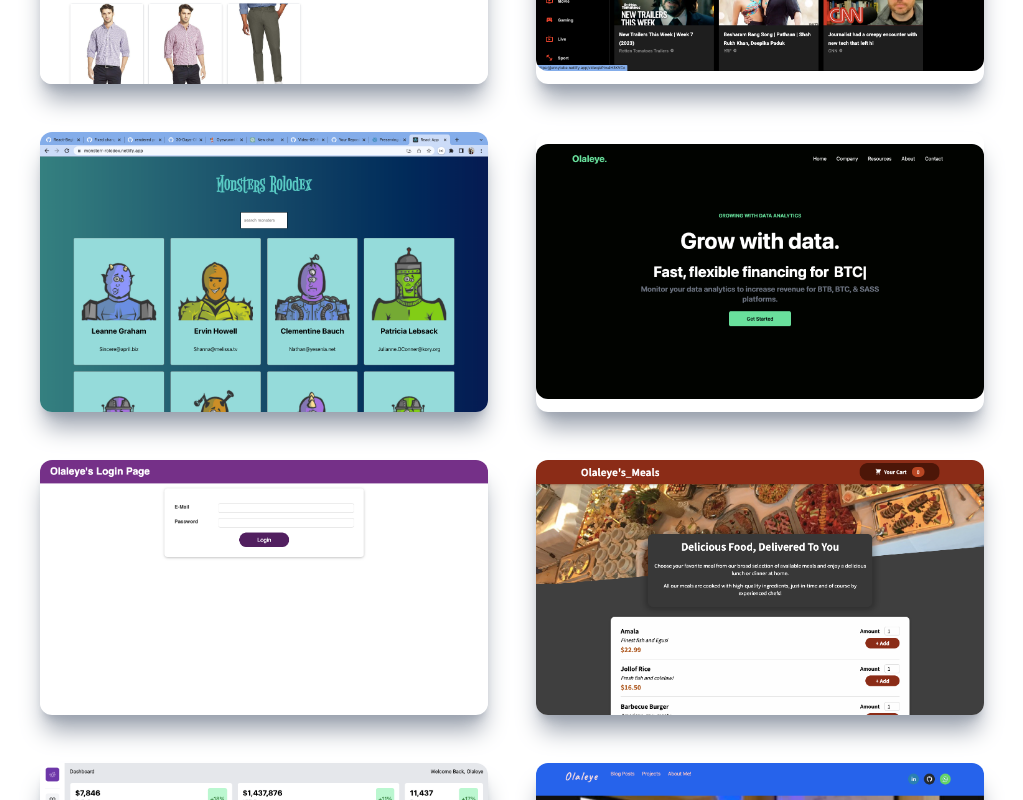
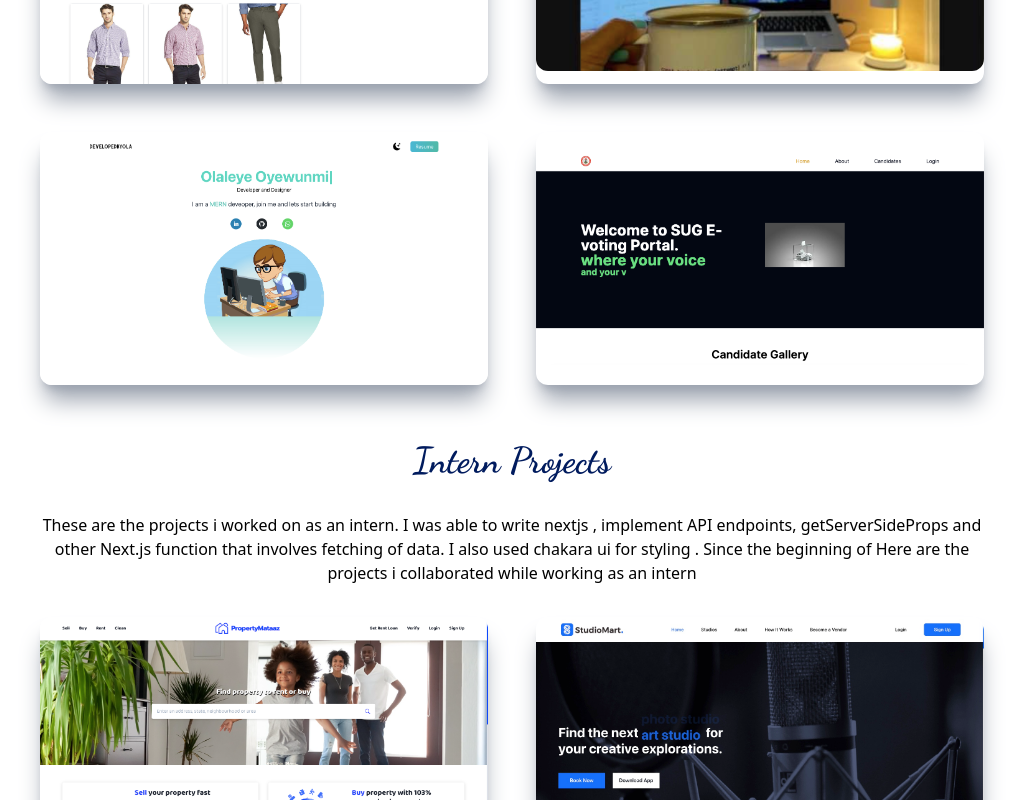
Before and after one commit to Junnygram/Junnygram-, a React (Vite) app: page / in a window 1280 px wide. Shown: the part 2040-2840 px from the top of the page, without its empty margins (160-1183 px from the left). Built offline with nearby package versions, Linux system fonts and the light colour scheme.

Commit message:
updating

```diff
--- a/src/components/Projects.jsx
+++ b/src/components/Projects.jsx
@@ -14,6 +14,7 @@
 import userpersonaa from '../images/userpersonaa.png';
 import monster from '../images/monster.png';
 import studiomart from '../images/studiomart.jpg';
+import vote from '../images/vote.png';
 
 const Projects = () => {
   return (
@@ -55,48 +56,48 @@
           src="https://nextjs-ecommerce-peach-one.vercel.app/"
           gitsrc="https://github.com/Junnygram/nextjs-ecommerce"
         />
-        <ProjectItem
+        {/* <ProjectItem
           img={youtube}
           title="youtube"
           library="react"
           src="https://junnytube.netlify.app/"
           gitsrc="https://github.com/Junnygram/Youtube-clone"
-        />
-        <ProjectItem
+        /> */}
+        {/* <ProjectItem
           img={monster}
           title="monster"
           library="react"
           src=" https://monsterr-rolodex.netlify.app/"
           gitsrc="https://github.com/Junnygram/monster-rolodex"
-        />
-        <ProjectItem
+        /> */}
+        {/* <ProjectItem
           img={datafinance}
           title="datafinance"
           library="react"
           src="https://data-financee.netlify.app/"
           gitsrc="https://github.com/Junnygram/data-finance"
-        />
-        <ProjectItem
+        /> */}
+        {/* <ProjectItem
           img={userlogin}
           title="userlogin"
           library="react"
           src="https://olalogin-13ec0.web.app/"
           gitsrc="https://github.com/Junnygram/LoginandLogout"
-        />
-        <ProjectItem
+        /> */}
+        {/* <ProjectItem
           img={foodstore}
           title="foodstore"
           library="react"
           src="https://olaleye-s-food-app.web.app/"
           gitsrc="https://github.com/Junnygram/Food-app"
-        />
-        <ProjectItem
+        /> */}
+        {/* <ProjectItem
           img={dashboard}
           title="dashboard"
           library="nextjs"
           src="https://nextjsdashboard.netlify.app/"
           gitsrc="https://github.com/Junnygram/dashboard"
-        />
+        /> */}
         <ProjectItem
           img={userpersona}
           title="userpersona"
@@ -111,6 +112,13 @@
           library="react"
           src="https://olaleye-portfolio.netlify.app/"
           gitsrc="https://github.com/Junnygram/myportfolio"
+        />
+        <ProjectItem
+          img={vote}
+          title="E-voters"
+          library="Nextjs"
+          src="https://evotingwebapp.netlify.app/"
+          gitsrc="https://github.com/Junnygram/evotingapp"
         />
       </div>
       <div className="mt-14">
```
Also changed, not shown: src/images/vote.png (added).
